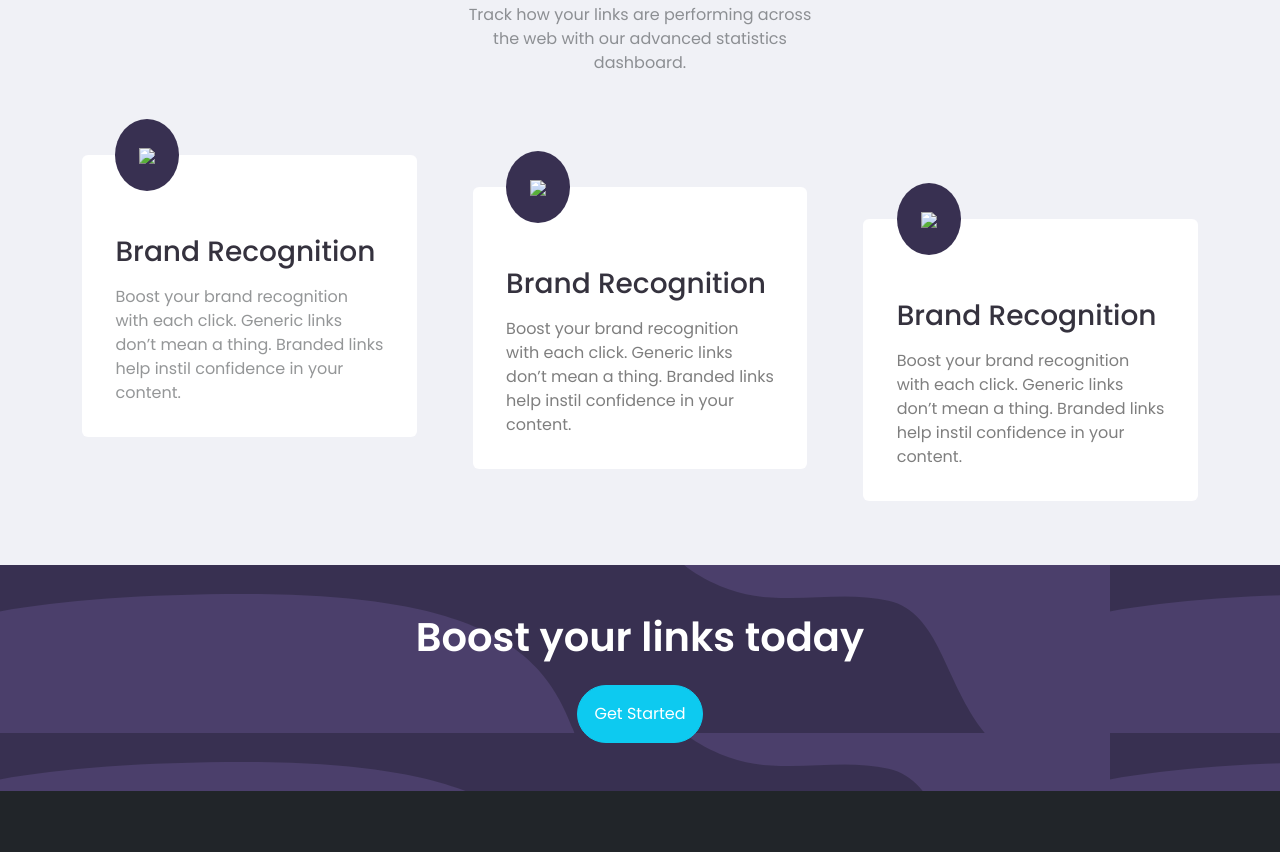
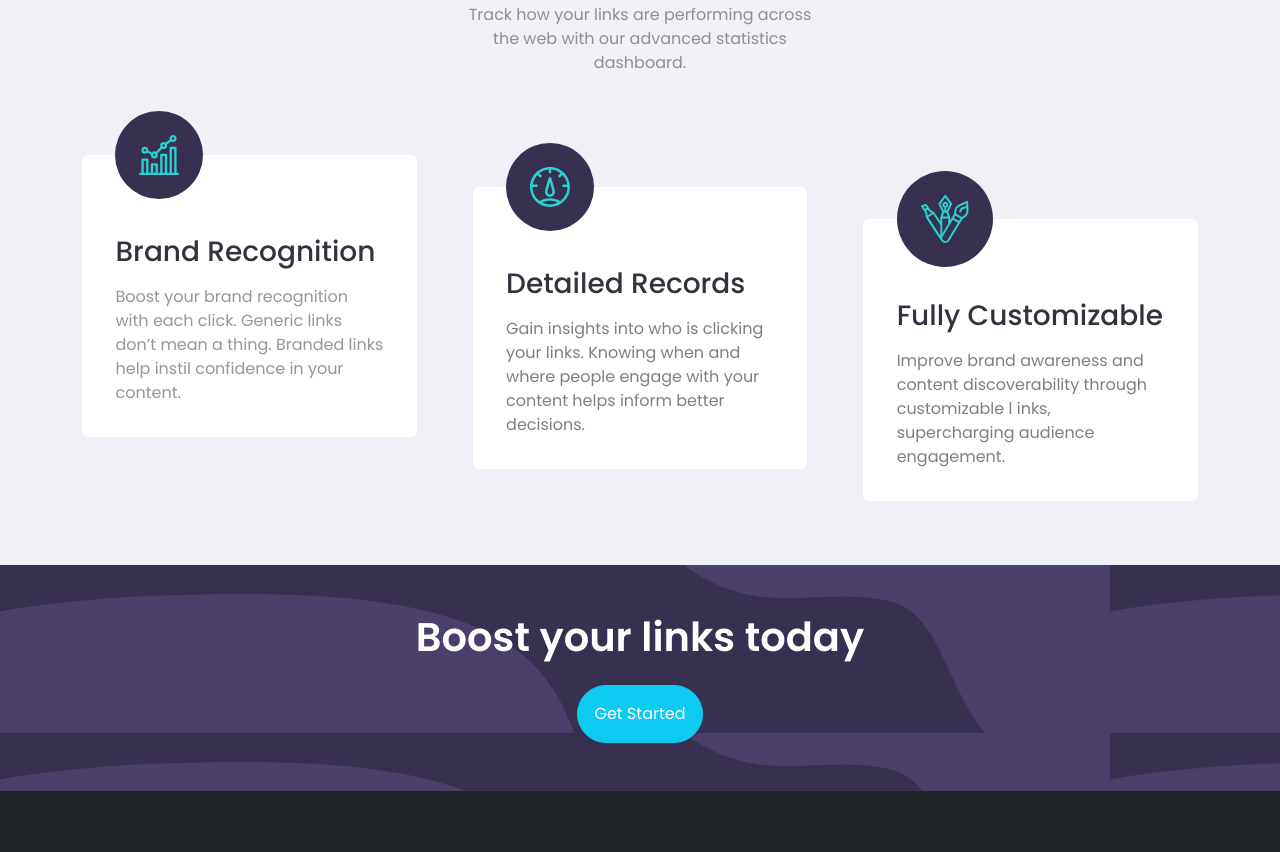
Before and after one commit to SametCimen1/shorter, a plain HTML site: page index.html in a window 1280 px wide. Shown: the part 954-1806 px from the top of the page. Drawn offline with nearby package versions, Linux system fonts and the light colour scheme.

Commit message:
found the issue, url paths working

```diff
--- a/index.html
+++ b/index.html
@@ -85,7 +85,7 @@
           <div class="w-80 mx-auto">
 
             <div class="bg-violet p-4 position-absolute translate-middle-y ratio-1x1 rounded-circle text-center">
-              <img src = "./images/icon-brand-recognition.svg/">
+              <img src = "./images/icon-brand-recognition.svg">
             </div>
 
             <div class="mt-6 pb-3 pb-3">
@@ -103,14 +103,14 @@
           <div class="w-80 mx-auto">
 
             <div class="bg-violet p-4 position-absolute translate-middle-y ratio-1x1 rounded-circle text-center">
-              <img src = "./images/icon-brand-recognition.svg/">
+              <img src = "./images/icon-detailed-records.svg">
             </div>
 
             <div class="mt-6 pb-3 pb-3">
-              <h5 class="dark-blue fs-3">Brand Recognition</h5>
+              <h5 class="dark-blue fs-3">Detailed Records</h5>
               <p class="mt-3 fs-6 text-body-emphasis opacity-50">
-                Boost your brand recognition with each click. Generic links don’t
-                mean a thing. Branded links help instil confidence in your content.</p>
+                Gain insights into who is clicking your links. Knowing when and where
+                people engage with your content helps inform better decisions.</p>
             </div>
           </div>
         </div>
@@ -120,14 +120,14 @@
           <div class="w-80 mx-auto">
 
             <div class="bg-violet p-4 position-absolute translate-middle-y ratio-1x1 rounded-circle text-center">
-              <img src = "./images/icon-brand-recognition.svg/">
+              <img src = "./images/icon-fully-customizable.svg">
             </div>
 
             <div class="mt-6 pb-3 pb-3">
-              <h5 class="dark-blue fs-3">Brand Recognition</h5>
+              <h5 class="dark-blue fs-3">Fully Customizable</h5>
               <p class="mt-3 fs-6 text-body-emphasis opacity-50">
-                Boost your brand recognition with each click. Generic links don’t
-                mean a thing. Branded links help instil confidence in your content.</p>
+                Improve brand awareness and content discoverability through customizable
+  l             inks, supercharging audience engagement.</p>
             </div>
           </div>
         </div>
--- a/style.css
+++ b/style.css
@@ -46,7 +46,7 @@
 }
 
 .custom-background{
-    background-image: url("/images/bg-shorten-desktop.svg");
+    background-image: url("./images/bg-shorten-desktop.svg");
 }
 
 .bg-violet{
```
